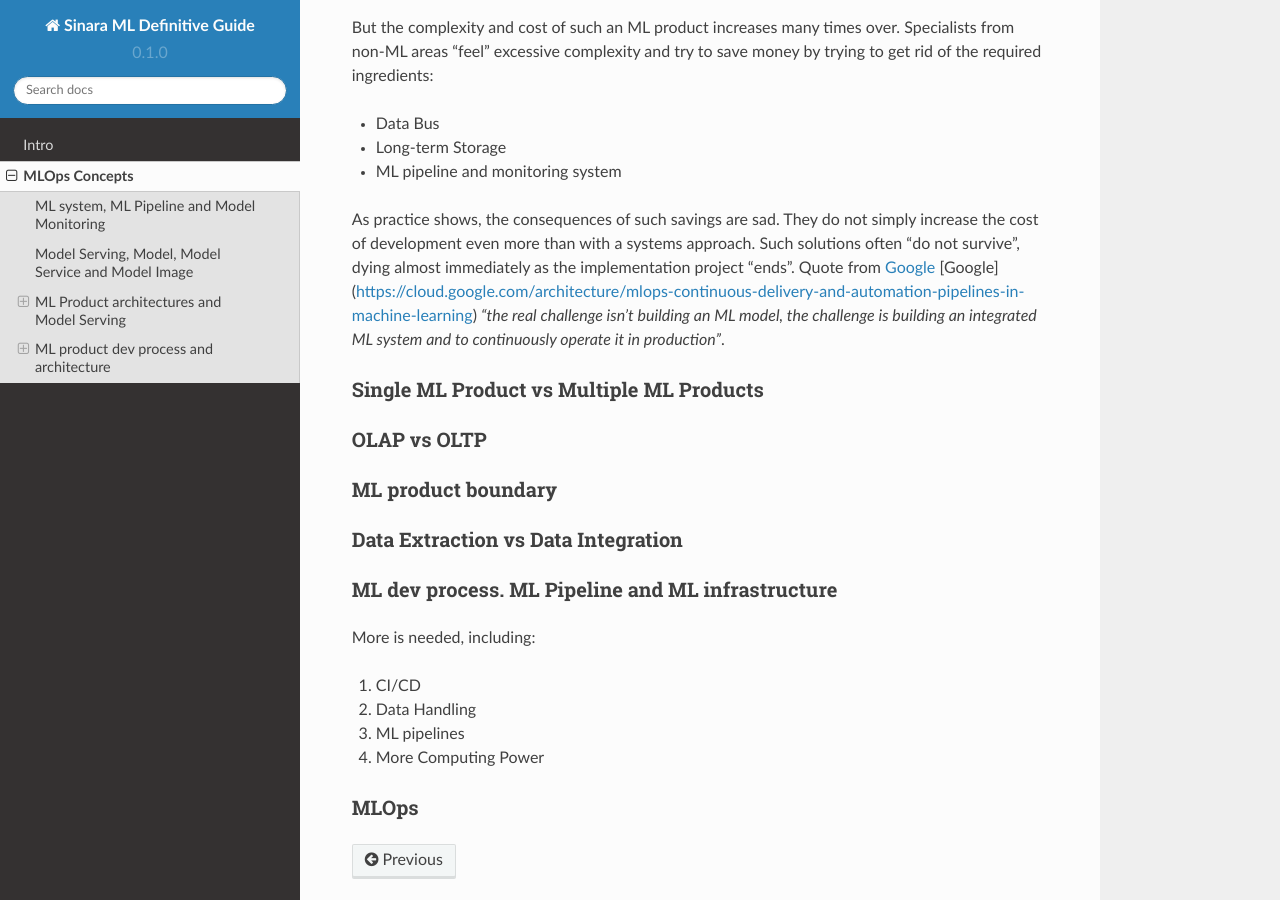
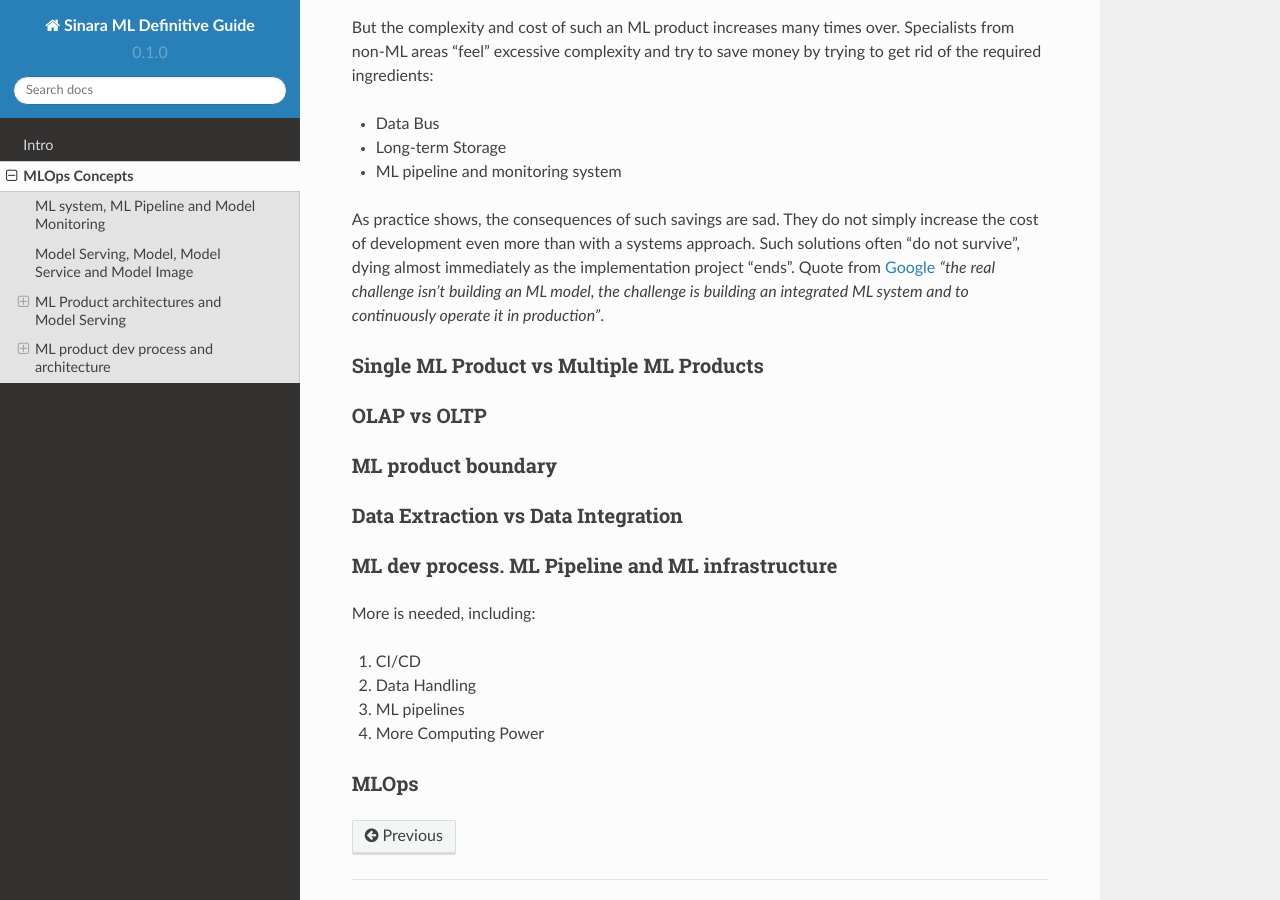
Before and after one commit to 4-DS/SinaraML-Def-Guide, a Sphinx documentation site: the page built from docs/source/concepts.rst, in a window 1280 px wide and 900 px high, scrolled down 10735 px. Built offline with Sphinx 7.4.7 and the Read the Docs theme 2.0.0, drawn with Linux system fonts in a browser that asks for light colours.

Commit message:
Update concepts.rst

```diff
--- a/docs/source/concepts.rst
+++ b/docs/source/concepts.rst
@@ -191,7 +191,7 @@ But the complexity and cost of such an ML product increases many times over. Spe
 - Long-term Storage
 - ML pipeline and monitoring system
 
-As practice shows, the consequences of such savings are sad. They do not simply increase the cost of development even more than with a systems approach. Such solutions often  “do not survive”, dying almost immediately as the implementation project “ends”. Quote from `Google <https://cloud.google.com/architecture/mlops-continuous-delivery-and-automation-pipelines-in-machine-learning>`_ [Google](https://cloud.google.com/architecture/mlops-continuous-delivery-and-automation-pipelines-in-machine-learning) *"the real challenge isn't building an ML model, the challenge is building an integrated ML system and to continuously operate it in production"*.
+As practice shows, the consequences of such savings are sad. They do not simply increase the cost of development even more than with a systems approach. Such solutions often  “do not survive”, dying almost immediately as the implementation project “ends”. Quote from `Google <https://cloud.google.com/architecture/mlops-continuous-delivery-and-automation-pipelines-in-machine-learning>`_ *"the real challenge isn't building an ML model, the challenge is building an integrated ML system and to continuously operate it in production"*.
 
 
 Single ML Product vs Multiple ML Products
```
